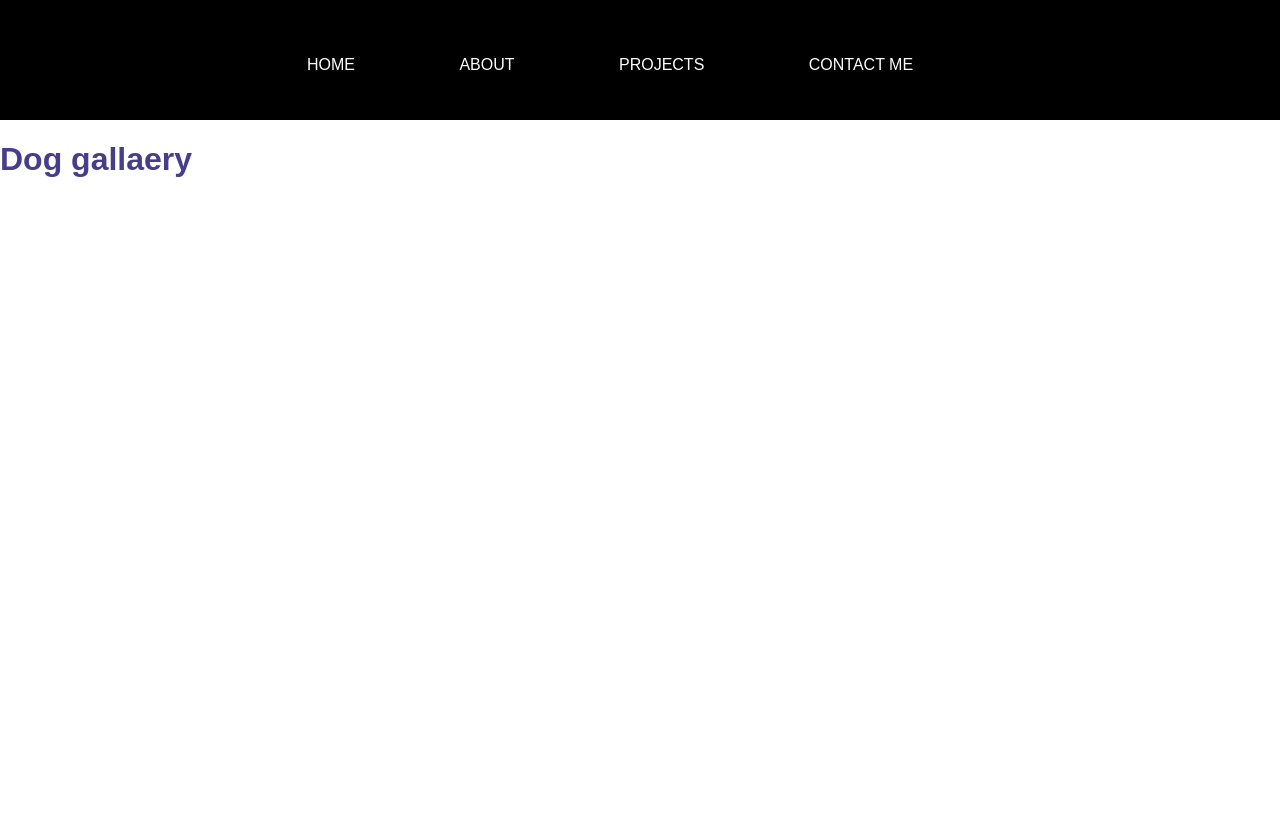
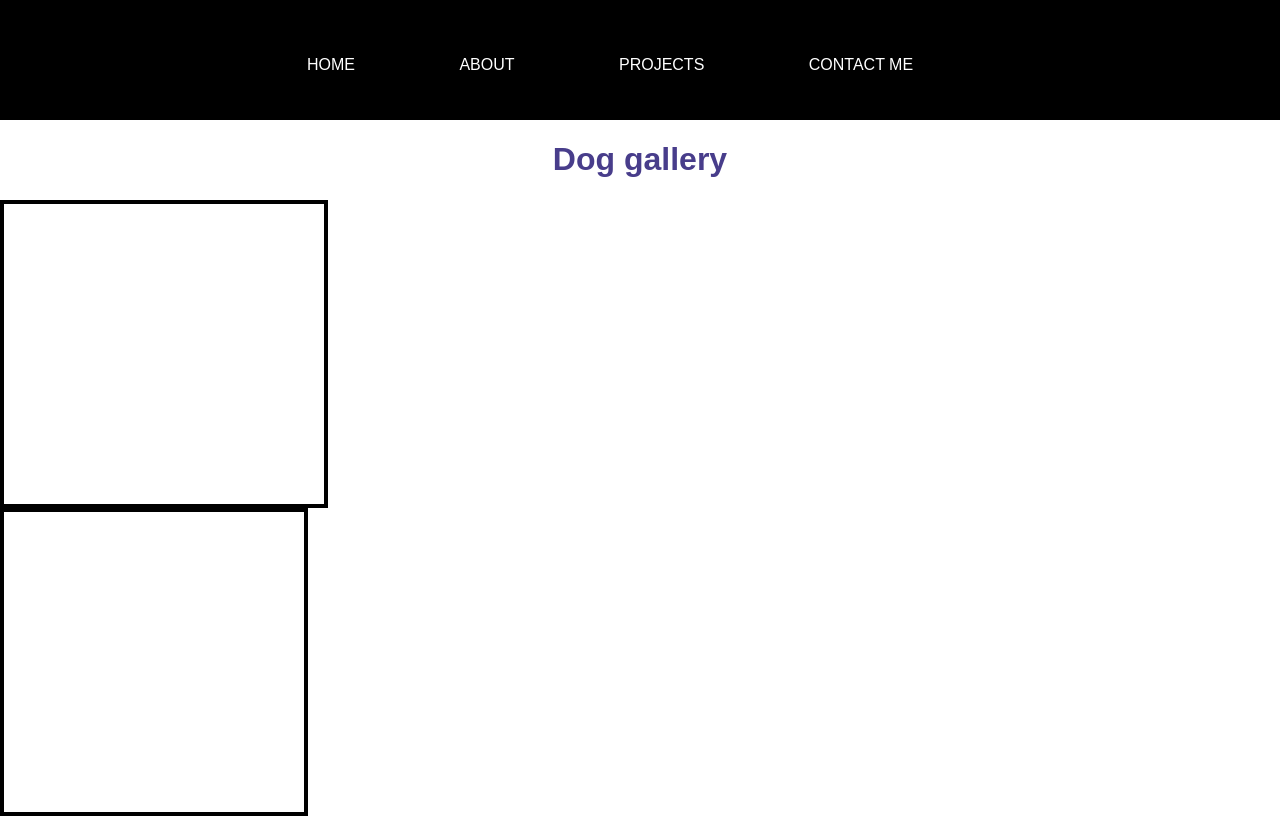
Before and after one commit to bossuche9/Codethedream, a website built with Vite: page Codethedream-project/index.html in a window 1280 px wide. Built offline with nearby package versions, Linux system fonts and the light colour scheme; no server answers; files whose address does not match are found by name.

Commit message:
editted css

```diff
--- a/Codethedream-project/index.html
+++ b/Codethedream-project/index.html
@@ -20,8 +20,11 @@
 
         </nav>
       </header>
-      <h1>Dog gallaery</h1>
-      <div id = "doglist"></div>
+      <h1>Dog gallery</h1>
+      <div class="background">
+        <div id = "doglist" alt = "names of dogs"></div>
+        <div id="dogpics" alt = "picture of dogs"></div>
+      </div>
     <script type="module" src="/src/main.js"></script>
   </body>
 </html>
--- a/Codethedream-project/src/main.js
+++ b/Codethedream-project/src/main.js
@@ -2,7 +2,8 @@ import './style.css'
 import.meta.env
 
 const Doglist = document.querySelector("#doglist");
-console.log(Doglist);
+const DogPicture= document.querySelector("#dogpics");
+
 const dogApikey = import.meta.env.VITE_DOG_API_KEY;
 const dogurl = 'https://api.thedogapi.com/v1/breeds';
 
@@ -30,22 +31,28 @@ fetch(dogurl, {
 function displayDogs(dogString){
   const dogs = dogString;
 
-  for(let i =0; i < dogs.length-168; i++){
+  for(let i =0; i < dogs.length; i++){
    // console.log(dogs[i]);
-    //console.log(dogs[i].bred_for);
+    const dogName = document.createElement("p");
 
-    const dogName = document.createElement("p");
-    const dogImage = document.createElement("img");
-    const dogTemper = document.createElement("p");
+   // const dogTemper = document.createElement("p");
 
     dogName.textContent = `Dog name: ${dogs[i].name}` ;
-    dogImage.setAttribute("id",dogs[i].image.id);
-    dogImage.setAttribute("src",`${dogs[i].image.url}`);
-    dogTemper.textContent = `Dog Temperament: ${dogs[i].temperament}` ;
+
+   // dogTemper.textContent = `Dog Temperament: ${dogs[i].temperament}` ;
     Doglist.appendChild(dogName);
-    Doglist.appendChild(dogImage);
-    Doglist.appendChild(dogTemper);
+
+  //  Doglist.appendChild(dogTemper);
   };
 
+  for(let j= 0; j <dogs.length-168; j++){
+    const dogImage = document.createElement("img");
+    dogImage.setAttribute("id",dogs[j].image.id);
+    dogImage.setAttribute("src",`${dogs[j].image.url}`);
+    DogPicture.appendChild(dogImage);
+  }
+
+  console.log(Doglist);
+  console.log(DogPicture);
 
 }
--- a/Codethedream-project/src/style.css
+++ b/Codethedream-project/src/style.css
@@ -44,16 +44,42 @@ header{
 
 h1{
   color: darkslateblue;
+  text-align: center;
+}
+.background{
+  background-color: white;
+  background-size: cover;
+
 }
 
-#doglist img {
+#dogpics{
+  border:4px solid black ;
+  display: flex;
+  flex-direction: column;
+  overflow-y:scroll;
+  width: 300px;
+  height: 300px;
+  position: absolute;
+  align-items: center;
+
+}
+
+#dogpics img {
   width: 300px;
   height: 300px;
   border: 4px solid black;
-  display: flex;
-  margin-left: 100px;
+  display: block;
   object-fit: cover;
   border-radius: 10px;
+}
+
+#doglist{
+  border: 4px solid black ;
+  display: flex;
+  flex-direction: column;
+  width: 320px;
+  height: 300px;
+  overflow: scroll;
 }
 
 #doglist p{
```
